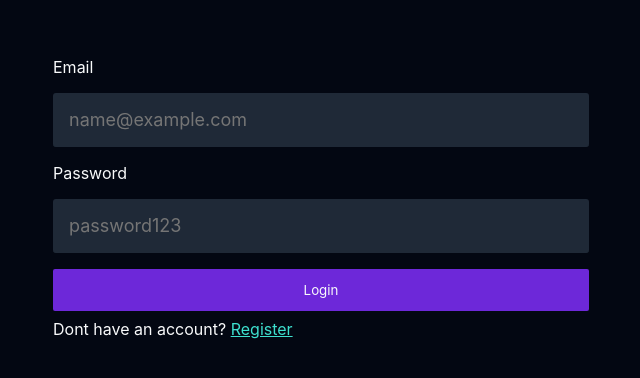
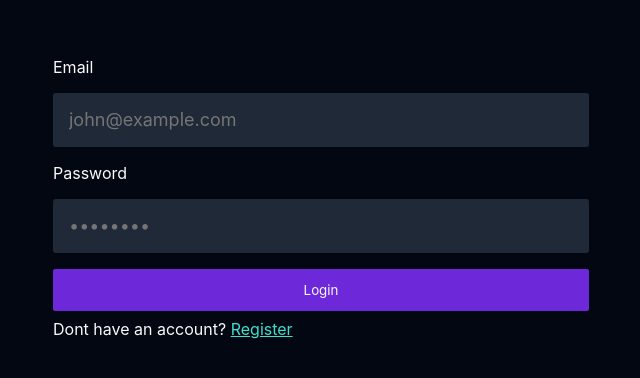
Before and after one commit to alvinsjoy/Chat, a React (Vite) app: page /login in a window 1280 px wide. Shown: the part 206-584 px from the top of the page, without its empty margins (319-959 px from the left). Built offline with nearby package versions, Linux system fonts and the light colour scheme; no server answers.

Commit message:
update password placeholders and add VITE_HOST env description to README

```diff
--- a/src/pages/LoginPage.jsx
+++ b/src/pages/LoginPage.jsx
@@ -37,7 +37,7 @@ const LoginPage = () => {
               required
               type="email"
               name="email"
-              placeholder="name@example.com"
+              placeholder="john@example.com"
               value={credentials.email}
               onChange={(e) => {
                 handleInputChange(e);
@@ -51,7 +51,7 @@ const LoginPage = () => {
               required
               type="password"
               name="password"
-              placeholder="password123"
+              placeholder="••••••••"
               value={credentials.password}
               onChange={(e) => {
                 handleInputChange(e);
--- a/src/pages/RegisterPage.jsx
+++ b/src/pages/RegisterPage.jsx
@@ -68,7 +68,7 @@ const RegisterPage = () => {
               required
               type="password"
               name="password1"
-              placeholder="password123"
+              placeholder="••••••••"
               value={credentials.password1}
               onChange={(e) => {
                 handleInputChange(e);
@@ -82,7 +82,7 @@ const RegisterPage = () => {
               required
               type="password"
               name="password2"
-              placeholder="password123"
+              placeholder="••••••••"
               value={credentials.password2}
               onChange={(e) => {
                 handleInputChange(e);
```
Also changed, not shown: 1 other file (tests, documents, lock files or other folders).
